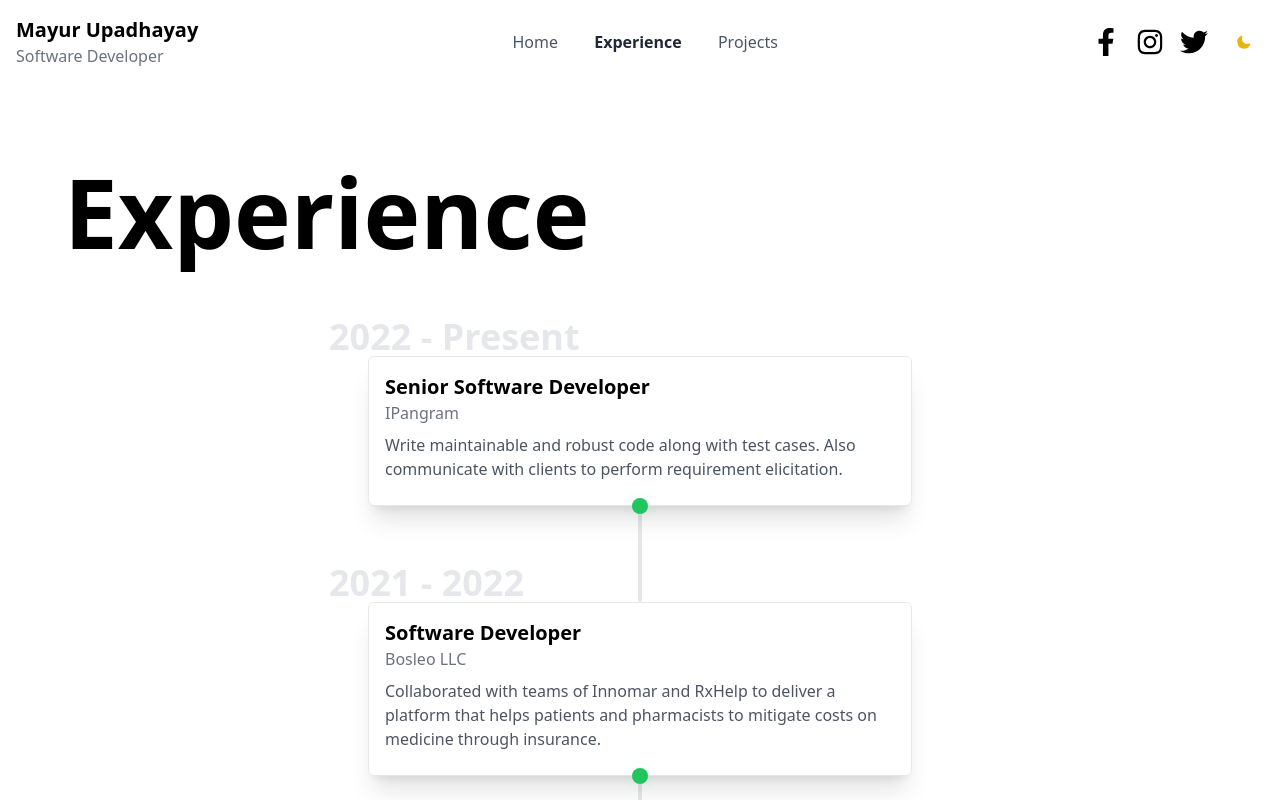
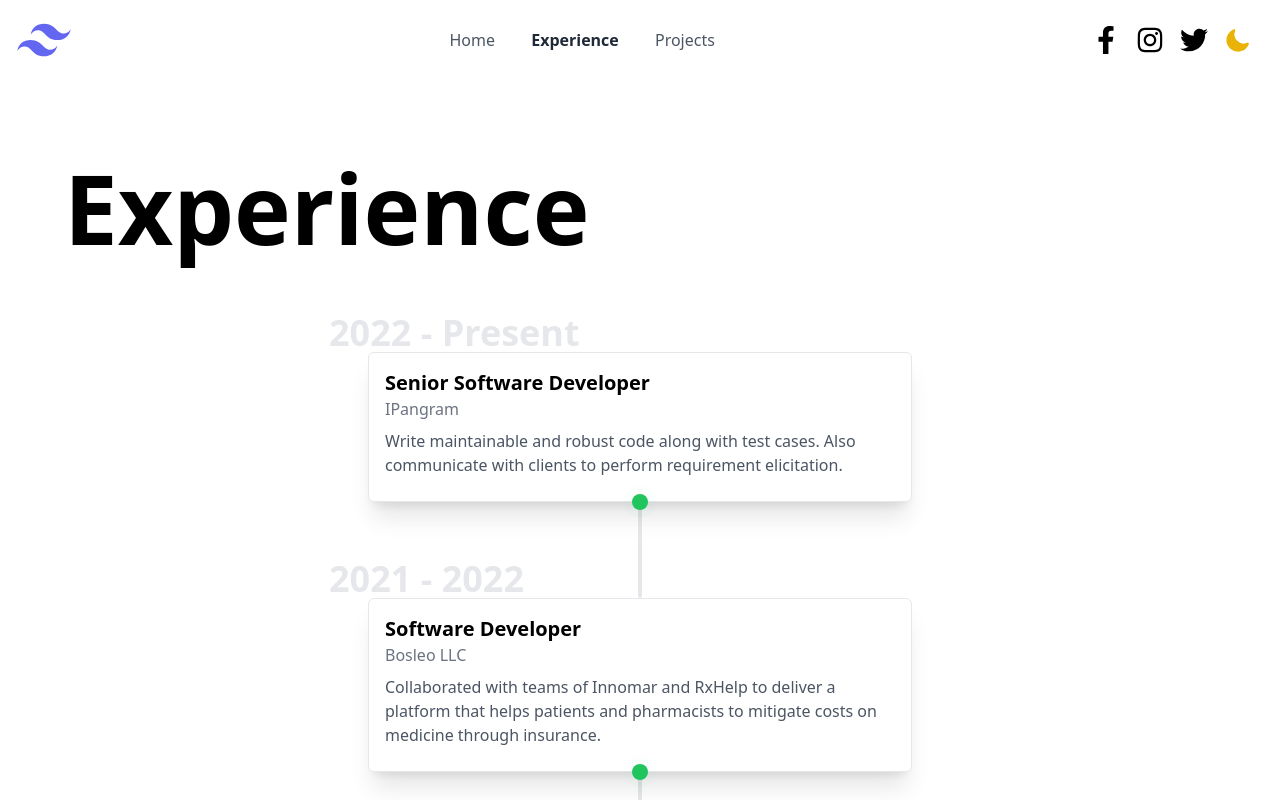
Before and after one commit to mayur256/professional-portfolio, a Next.js app: page /experience in a window 1280 px wide. Shown: the top 800 px of the page. Built offline with nearby package versions, Linux system fonts and the light colour scheme.

Commit message:
[feat]: Added logo and title for social media links

```diff
--- a/components/Footer/index.tsx
+++ b/components/Footer/index.tsx
@@ -12,6 +12,7 @@ export const Footer = (): ReactElement => {
 						role="button"
 						target="_blank"
 						rel="noreferrer"
+						title="Facebook"
 					>
 						<svg
 							xmlns="http://www.w3.org/2000/svg"
@@ -30,6 +31,7 @@ export const Footer = (): ReactElement => {
 						role="button"
 						target="_blank"
 						rel="noreferrer"
+						title="Instagram"
 					>
 						<svg
 							xmlns="http://www.w3.org/2000/svg"
@@ -48,6 +50,7 @@ export const Footer = (): ReactElement => {
 						role="button"
 						target="_blank"
 						rel="noreferrer"
+						title="Twitter"
 					>
 						<svg
 							xmlns="http://www.w3.org/2000/svg"
@@ -66,7 +69,7 @@ export const Footer = (): ReactElement => {
 					<div>
 						Developed by
 						<div className="inline-block transform hover:scale-110 hover:-rotate-3 transition duration-300">
-							<a className="hover:bg-red-500 rounded-md px-2 py-1  hover:text-gray-50">
+							<a className="hover:bg-lime-300 rounded-md px-2 py-1 hover:text-gray-800">
 								Mayur Upadhayay &#8482;
 							</a>
 						</div>
--- a/components/Header/index.tsx
+++ b/components/Header/index.tsx
@@ -1,6 +1,7 @@
 // Top level imports
 import { ReactElement, useState, useEffect } from 'react'
 import Link from 'next/link'
+import Image from 'next/image'
 import { useTheme } from 'next-themes'
 import { useRouter } from 'next/router'
 
@@ -30,12 +31,14 @@ export const Header = (): ReactElement => {
 			<div className="flex md:flex-row justify-between items-center">
 				{/** Logo or header */}
 				<div className="flex flex-col">
-					<h1 className="font-semibold text-xl dark:text-gray-100">
-						Mayur Upadhayay
-					</h1>
-					<p className="text-base text-gray-500 dark:text-white dark:font-bold">
-						Software Developer
-					</p>
+					<Image
+						title="logo"
+						height={50}
+						width={100}
+						src="/mark.svg"
+						alt="Logo"
+						className="hidden h-12 w-auto lg:block"
+					/>
 				</div>
 
 				{/** Navigation links */}
@@ -65,6 +68,7 @@ export const Header = (): ReactElement => {
 						role="button"
 						target="_blank"
 						rel="noreferrer"
+						title="Facebook"
 					>
 						<svg
 							xmlns="http://www.w3.org/2000/svg"
@@ -83,6 +87,7 @@ export const Header = (): ReactElement => {
 						role="button"
 						target="_blank"
 						rel="noreferrer"
+						title="Instagram"
 					>
 						<svg
 							xmlns="http://www.w3.org/2000/svg"
@@ -101,6 +106,7 @@ export const Header = (): ReactElement => {
 						role="button"
 						target="_blank"
 						rel="noreferrer"
+						title="Twitter"
 					>
 						<svg
 							xmlns="http://www.w3.org/2000/svg"
@@ -117,10 +123,11 @@ export const Header = (): ReactElement => {
 					<button
 						aria-label="Toggle Dark Mode"
 						type="button"
-						className="w-10 h-10 p-3 rounded focus:outline-none"
+						className="w-10 h-10 rounded focus:outline-none"
 						onClick={() =>
 							setTheme(theme === 'dark' ? 'light' : 'dark')
 						}
+						title="Toggle dark mode"
 					>
 						{mounted && (
 							<svg
@@ -128,7 +135,7 @@ export const Header = (): ReactElement => {
 								viewBox="0 0 24 24"
 								fill="currentColor"
 								stroke="currentColor"
-								className="w-4 h-4 text-yellow-500 dark:text-yellow-500"
+								className="w-7 h-7 text-yellow-500 dark:text-yellow-500"
 							>
 								{theme === 'dark' ? (
 									<path
```
Also changed, not shown: public/mark.svg (added).
